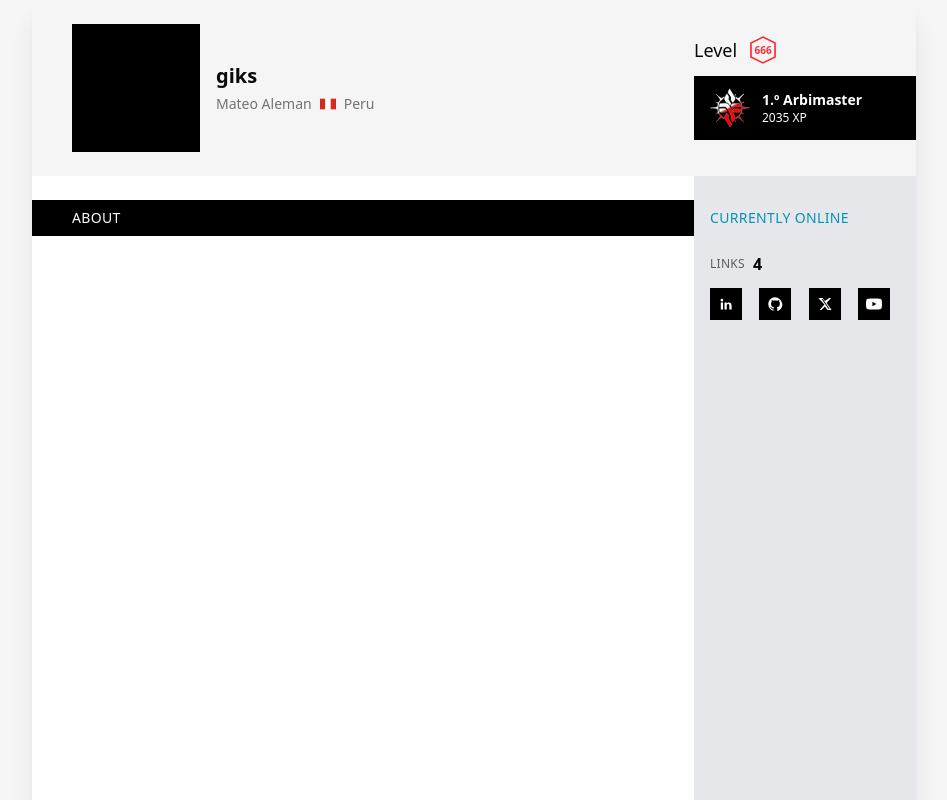
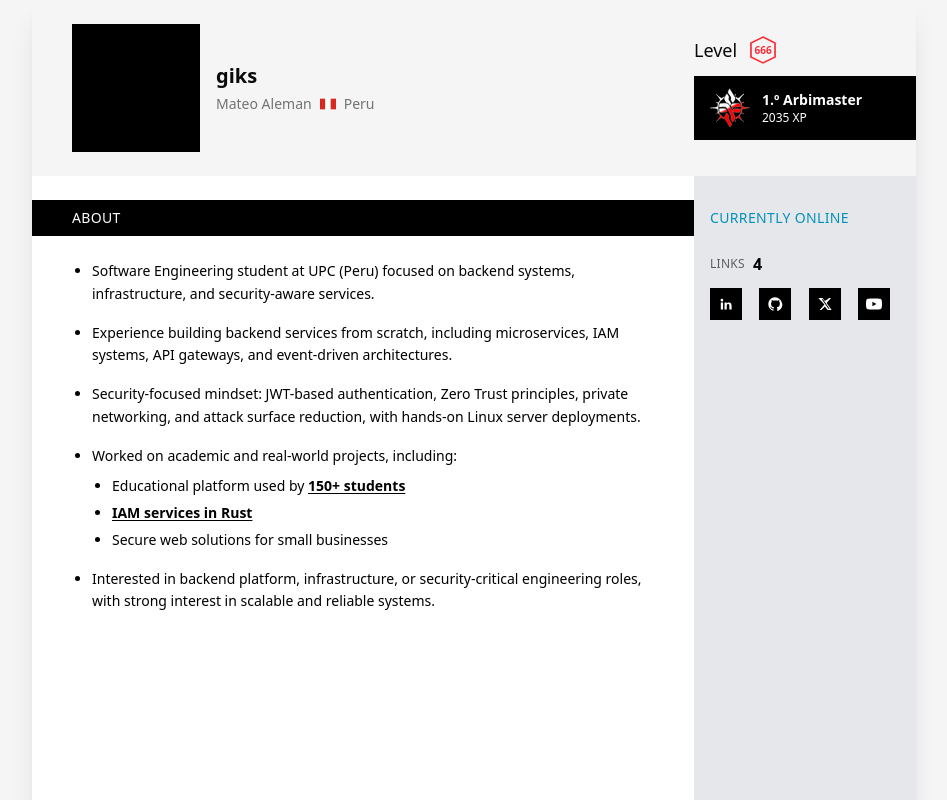
Before and after one commit to zGIKS/portfolio, a Next.js app: page / in a window 1280 px wide. Shown: the top 800 px of the page, without its empty margins (166-1113 px from the left). Built offline with nearby package versions, Linux system fonts and the light colour scheme.

Commit message:
feat: add About component to Section2 for enhanced content display

```diff
--- a/src/components/section-2.tsx
+++ b/src/components/section-2.tsx
@@ -1,3 +1,5 @@
+import { About } from "./section2/about";
+
 export function Section2() {
   return (
     <section className="min-h-screen flex-1 bg-white text-white">
@@ -5,6 +7,7 @@ export function Section2() {
         <div className="w-full bg-black py-2 pl-6 pr-4 text-sm font-medium uppercase tracking-wide text-white md:pl-10">
           About
         </div>
+        <About />
       </div>
     </section>
   );
--- /dev/null
+++ b/src/components/section2/about.tsx
@@ -0,0 +1,44 @@
+export function About() {
+  return (
+    <div className="px-6 pb-10 pt-6 md:px-10">
+      <ul className="list-disc space-y-4 pl-5 text-sm leading-relaxed text-black">
+        <li>
+          Software Engineering student at UPC (Peru) focused on backend systems,
+          infrastructure, and security-aware services.
+        </li>
+        <li>
+          Experience building backend services from scratch, including
+          microservices, IAM systems, API gateways, and event-driven
+          architectures.
+        </li>
+        <li>
+          Security-focused mindset: JWT-based authentication, Zero Trust
+          principles, private networking, and attack surface reduction, with
+          hands-on Linux server deployments.
+        </li>
+        <li>
+          Worked on academic and real-world projects, including:
+          <ul className="mt-2 list-disc space-y-1 pl-5">
+            <li>
+              Educational platform used by{" "}
+              <span className="font-semibold underline underline-offset-2">
+                150+ students
+              </span>
+            </li>
+            <li>
+              <span className="font-semibold underline underline-offset-2">
+                IAM services in Rust
+              </span>
+            </li>
+            <li>Secure web solutions for small businesses</li>
+          </ul>
+        </li>
+        <li>
+          Interested in backend platform, infrastructure, or security-critical
+          engineering roles, with strong interest in scalable and reliable
+          systems.
+        </li>
+      </ul>
+    </div>
+  );
+}
```
